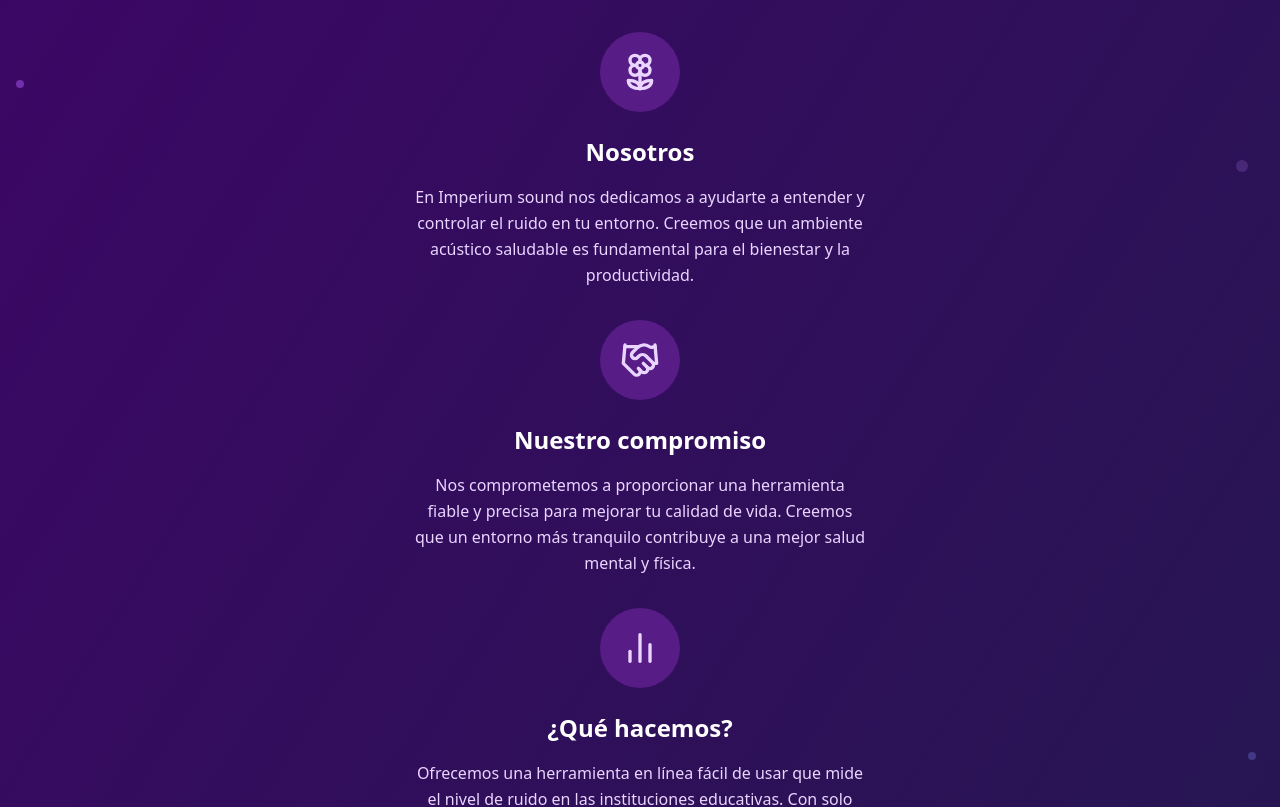
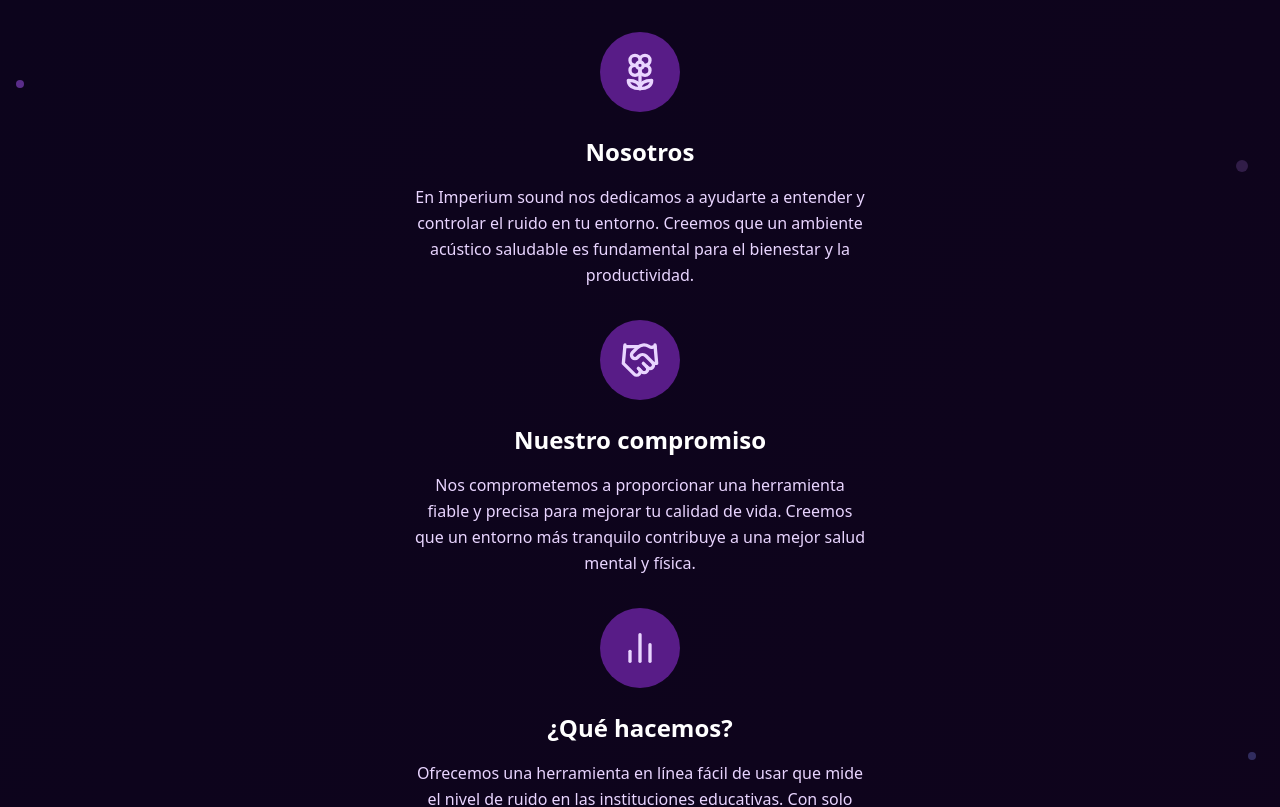
Before and after one commit to sebassg/imperiumSound-movile, a React (Vite) app: page /nosotros in a window 1280 px wide. Shown: the top 807 px of the page. Built offline with nearby package versions, Linux system fonts and the light colour scheme.

Commit message:
Implementacion Paginas y estilos

```diff
--- a/src/components/Nosotros.tsx
+++ b/src/components/Nosotros.tsx
@@ -37,7 +37,7 @@
 export default function ComponentNosotros() {
   return (
     <>
-      <div className="min-h-screen bg-gradient-to-br from-purple-950 to-indigo-950 py-8 px-4">
+      <div className="min-h-screen bg-gradient-to-br from-[#0c041c] to-[#10041c] py-8 px-4">
         <div className="max-w-[450px] mx-auto">
           <div className="space-y-8">
             {Nosotros.map((section, index) => (
--- a/src/pages/home/Home.tsx
+++ b/src/pages/home/Home.tsx
@@ -37,7 +37,7 @@
     <>
 
       <PagInicio/>
-
+      {user}
     </>
   );
 }
```
